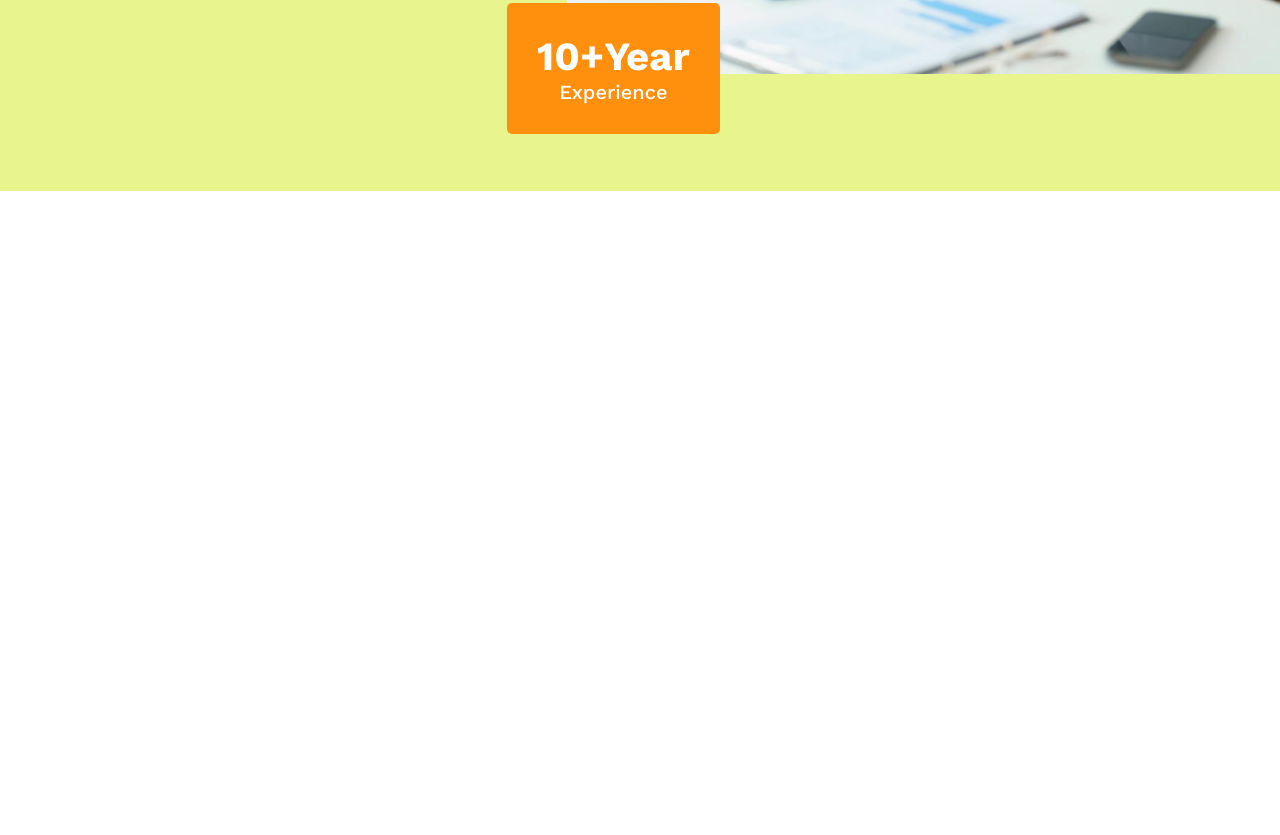
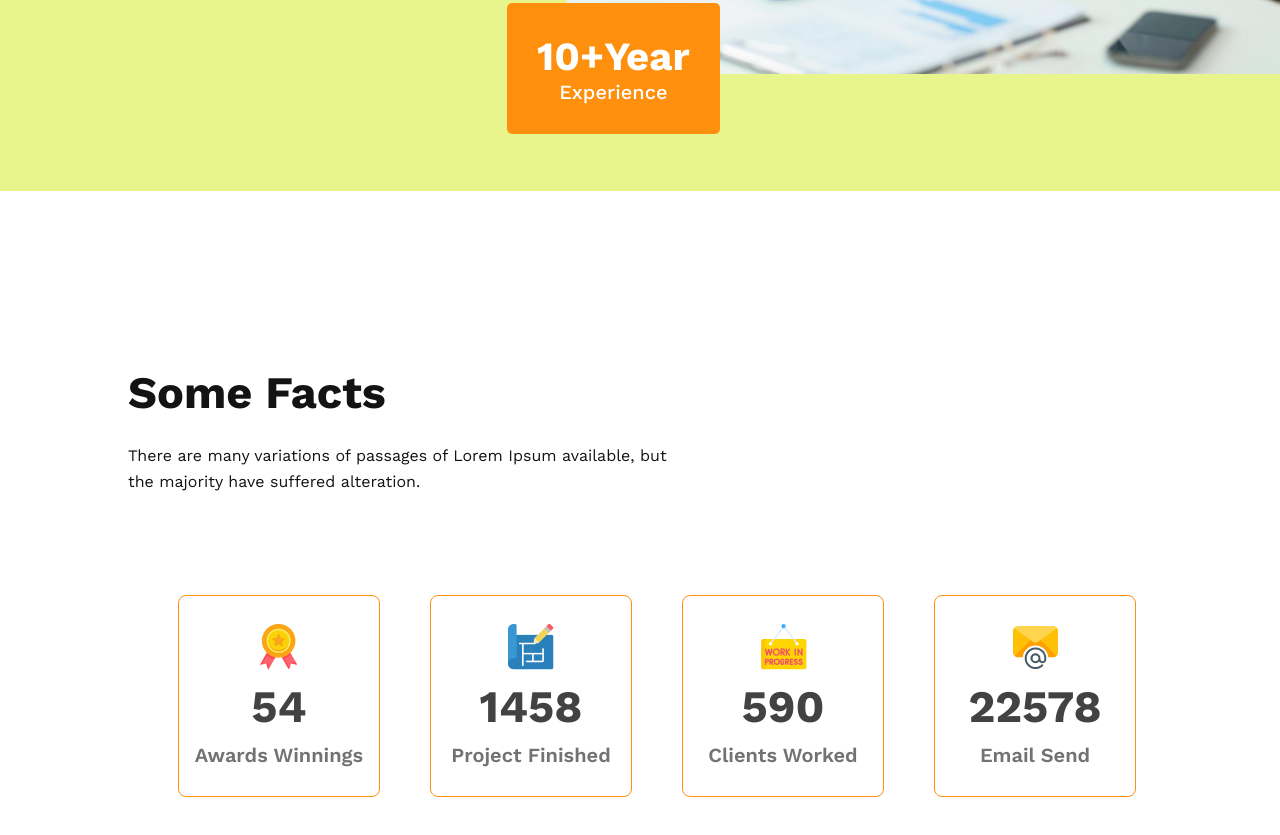
Before and after one commit to Tuhin-Reza/g3-architects-website-responsive-, a plain HTML site: page index.html in a window 1280 px wide. Shown: the part 2758-3593 px from the top of the page. Before the commit the page ends 3124 px from the top, so only its background shows below. Drawn offline with nearby package versions, Linux system fonts and the light colour scheme.

Commit message:
facts-done

```diff
--- a/index.html
+++ b/index.html
@@ -92,7 +92,37 @@
             </div>
         </section>
 
+        <section class="facts">
+           <div class="facts-container">
+            <div class="facts-container-content">
+                <h1>Some Facts</h1>
+                <p>There are many variations of passages of Lorem Ipsum available, but the majority have suffered alteration.</p>
+            </div>
+            <div class="facts-container-boxlist">
+                <div class="facts-container-box">
+                    <img src="./images/icons/ribon.png" alt="">
+                    <h1>54</h1>
+                    <p>Awards Winnings</p>
+                </div>
+                <div class="facts-container-box">
+                    <img src="./images/icons/projects.png" alt="">
+                    <h1>1458</h1>
+                    <p>Project Finished</p>
+                </div>
+                <div class="facts-container-box">
+                    <img src="./images/icons/customers.png" alt="">
+                    <h1>590</h1>
+                    <p>Clients Worked</p>
+                </div>
+                <div class="facts-container-box">
+                    <img src="./images/icons/email.png" alt="">
+                    <h1>22578</h1>
+                    <p>Email Send</p>
+                </div>
+            </div>
+           </div>
 
+        </section>
     </main>
     <footer></footer>
 
--- a/styles/responsive.css
+++ b/styles/responsive.css
@@ -84,6 +84,20 @@
         margin: 10px auto;
     }
 
+
+    /* ------------------- facts ------------------- */
+    .facts {
+        margin-left: 1rem;
+        padding-left: 2rem;
+        padding-right: 2rem;
+    }
+    .facts-container-content>p {
+        width: auto;
+    }
+    .facts-container-boxlist{
+        flex-direction: column;
+   }
+
     /* ------------------- Footer ---------------- */
 }
 
@@ -146,5 +160,21 @@
     }
 
 
+    /* ------------------- facts ------------------- */
+    .facts {
+        margin-left: 1rem;
+        padding-left: 2rem;
+        padding-right: 2rem;
+    }
+    .facts-container-content>p {
+        width: auto;
+    }
+    .facts-container-boxlist{
+        margin-left: 1rem;
+        display: grid;
+         grid-template-columns: repeat(2,1fr);
+    }
+
+
     /* ------------------- Footer ---------------- */
 }
--- a/styles/style.css
+++ b/styles/style.css
@@ -227,4 +227,52 @@ main {
 }
 
 
+/* ------------------- facts ------------------- */
+.facts {
+    margin-left: 8rem;
+    margin-bottom: 11.25rem;
+}
+.facts-container-content>h1 {
+    color: #131313;
+    font-size: 2.8125rem;
+    font-weight: 700;
+    padding-bottom: 1.5rem;
+}
+.facts-container-content>p {
+    width: 33.875rem;
+    color: #131313;
+    font-size: 1rem;
+    font-weight: 400;
+    line-height: 1.625rem;
+    padding-bottom: 6.25rem;
+}
+.facts-container-boxlist {
+    margin-left: 3.125rem;
+    display: flex;
+    gap: 3.125rem;
+}
+.facts-container-box {
+    width: 12.5rem;
+    height: 12.5rem;
+    border-radius: 8px;
+    border: 1px solid #FF900E;
+
+    display: flex;
+    flex-direction: column;
+    justify-content: center;
+    align-items: center;
+}
+.facts-container-box>h1{
+    padding-top: 10px;
+    padding-bottom: 10px;
+    color: #424242;
+    font-size: 2.8125rem;
+    font-weight: 43.75rem;
+}
+.facts-container-box>p{
+    color: #727272;
+    font-size: 1.25rem;
+    font-weight: 600;
+}
+
 /* ------------------- Footer ---------------- */
```
